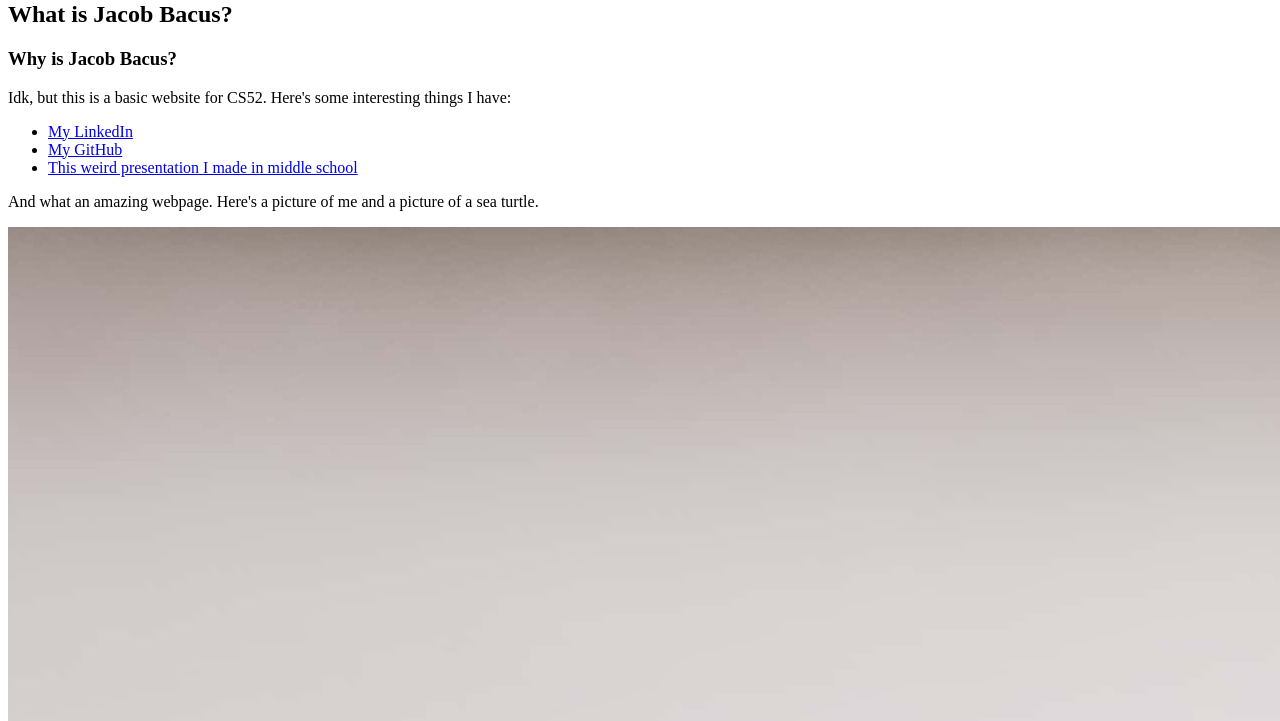
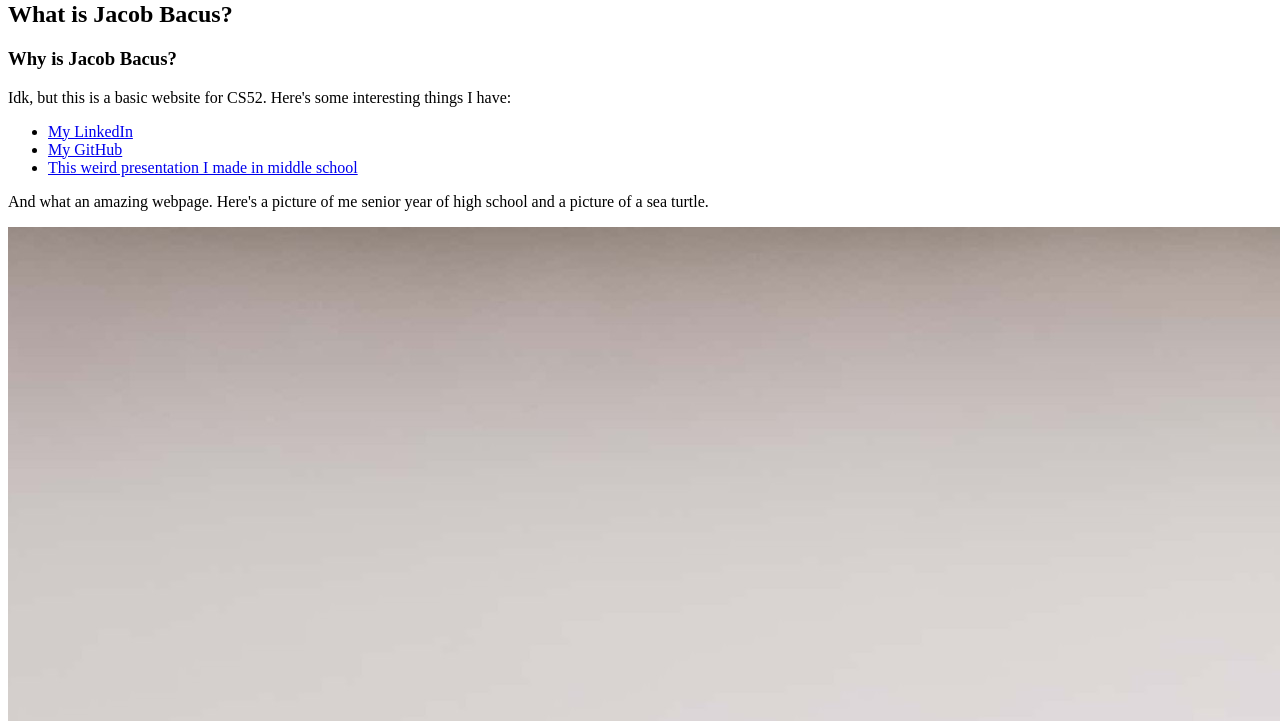
Before and after one commit to jbacus1/jbacus.me, a plain HTML site: page index.html in a window 1280 px wide. Shown: the part 79-800 px from the top of the page. Drawn offline with Linux system fonts and the light colour scheme.

Commit message:
Made sure people know the pic is from HS

```diff
--- a/index.html
+++ b/index.html
@@ -28,7 +28,7 @@
             </li>
         </ul>
         <p>
-            And what an amazing webpage. Here's a picture of me and a picture of a sea turtle.
+            And what an amazing webpage. Here's a picture of me senior year of high school and a picture of a sea turtle.
         </p>
         <img src="Jacob_Bacus.jpg">
         <img src="SeaTurtleBrazil.jpg">
```
